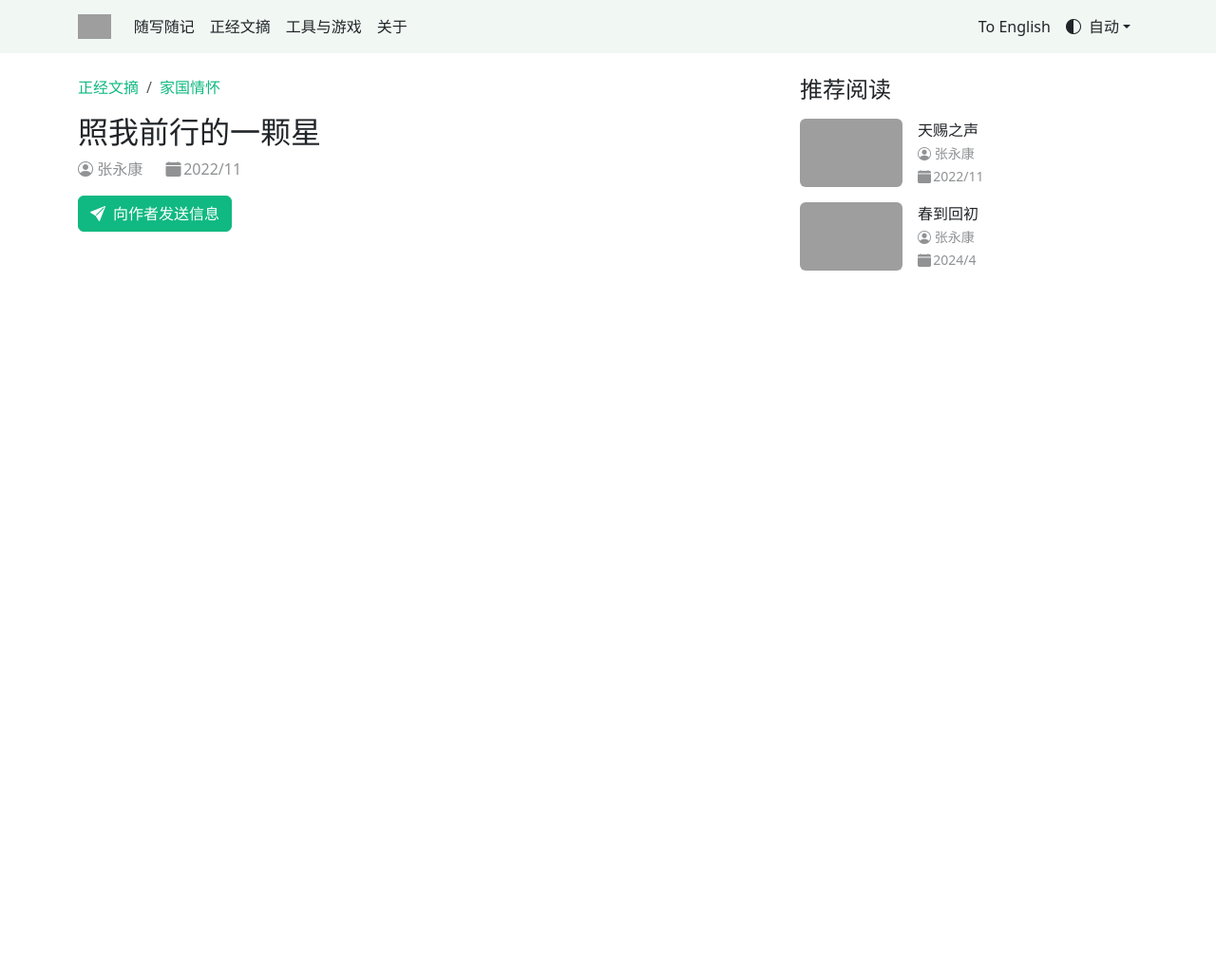
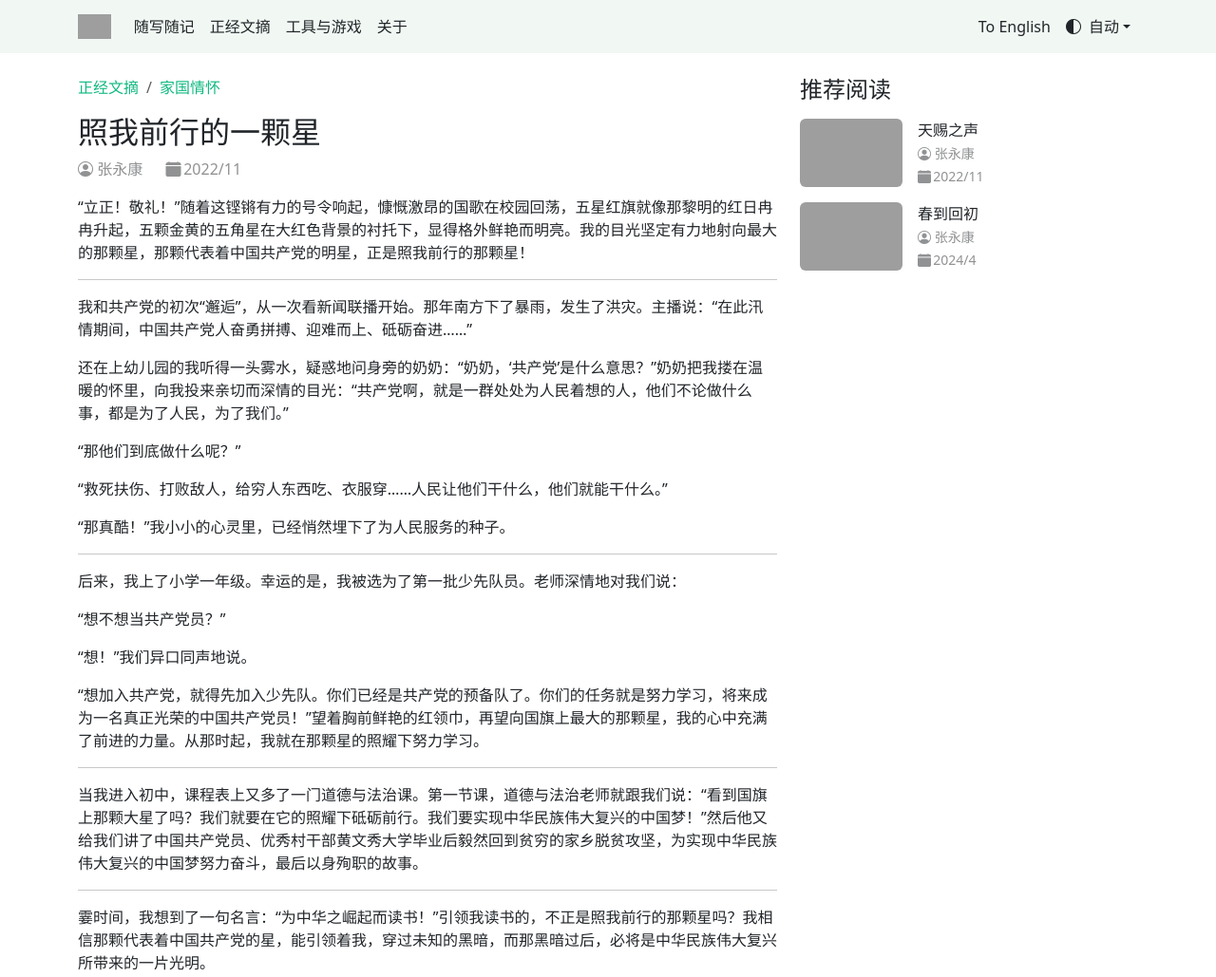
Before and after one commit to JohnZhang888/v3, a plain HTML site: page star.html in a window 1280 px wide. Shown: the top 1029 px of the page at 95% size. Before the commit the page ends 800 px from the top, so only its background shows below. Drawn offline with Linux system fonts and the light colour scheme; no server answers; grey boxes are pictures that could not be loaded.

Commit message:
Bug fixed on star.html

```diff
--- a/star.html
+++ b/star.html
@@ -90,7 +90,7 @@
   <script src="scripts/components.js"></script>
   <script>
     function otherChineseText() {
-      ci('.-s-text', `<p>
+      ci('.-star-text', `<p>
           “立正！敬礼！”随着这铿锵有力的号令响起，慷慨激昂的国歌在校园回荡，五星红旗就像那黎明的红日冉冉升起，五颗金黄的五角星在大红色背景的衬托下，显得格外鲜艳而明亮。我的目光坚定有力地射向最大的那颗星，那颗代表着中国共产党的明星，正是照我前行的那颗星！
         </p>
         <hr>
```
